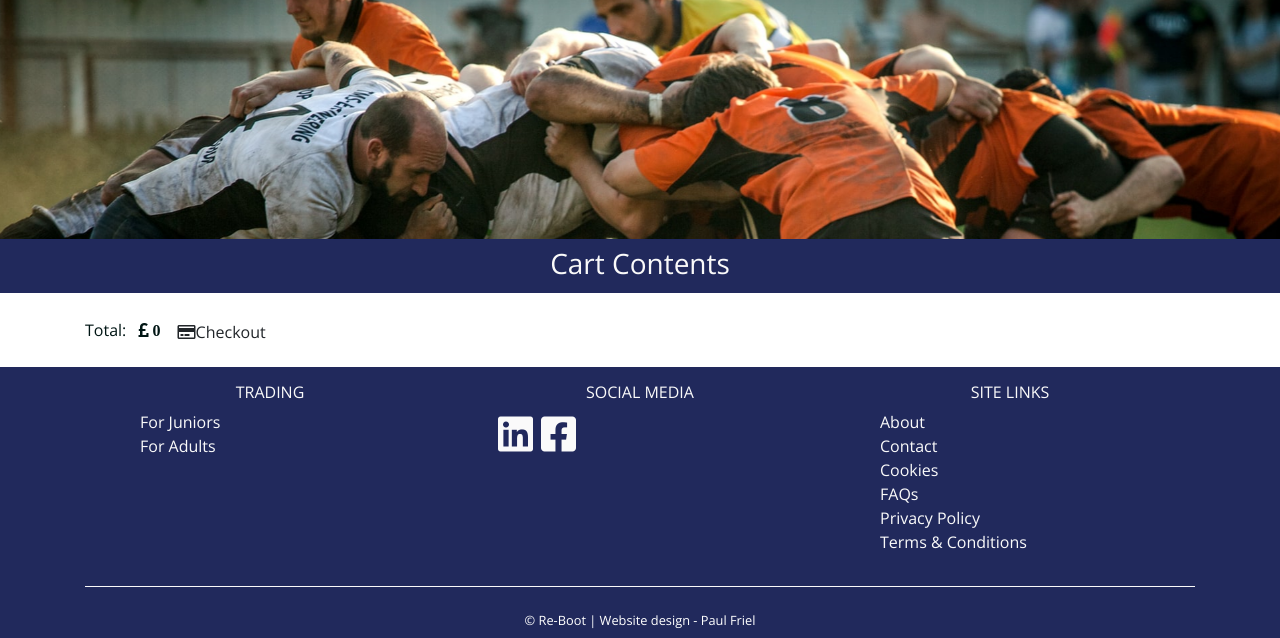
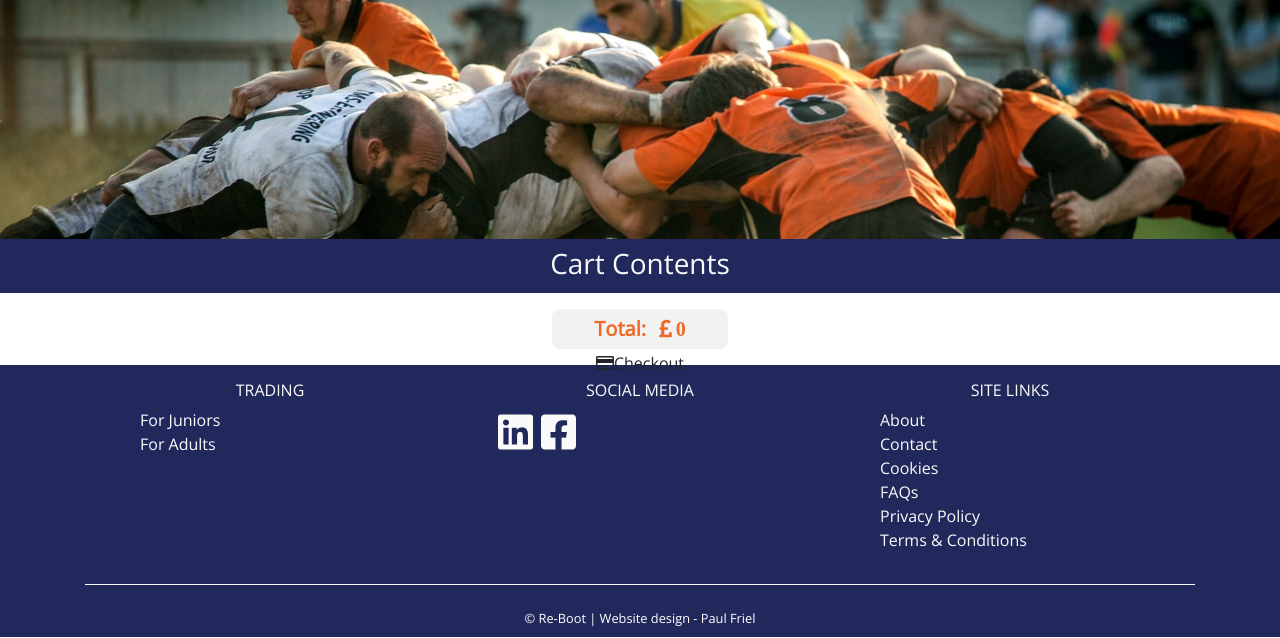
Before and after one commit to Spagettileg/reboot-pbf, a Django app: page /cart/ in a window 1280 px wide. Shown: the part 92-730 px from the top of the page. Run offline with Django 3.2, Linux system fonts and the light colour scheme; some libraries are stand-ins or nearby versions.

Commit message:
Cart product views formatting has been replicated to follow similar views on website for consistent look and feel to the user.

```diff
--- a/static/css/custom.css
+++ b/static/css/custom.css
@@ -167,13 +167,15 @@ blockquote {
   margin: auto;
 }
 
-.checkout-total-outer { /* Ensures the checkout payment total view is centre of screen */
+.cart-contents-outer,
+.checkout-total-outer { /* Ensures the payemnt summary views are centre of screen */
   display: flex;
   align-items: center;
   justify-content: center;
 }
 
-.checkout-total { /* Checkout total container given light grey background and vivid orange text */
+.cart-contents,
+.checkout-total { /* Containers given light grey background and vivid orange text */
   border: 0.1rem solid #f2f2f2;
   border-radius: 0.5rem;
   background-color: #f2f2f2;
```
